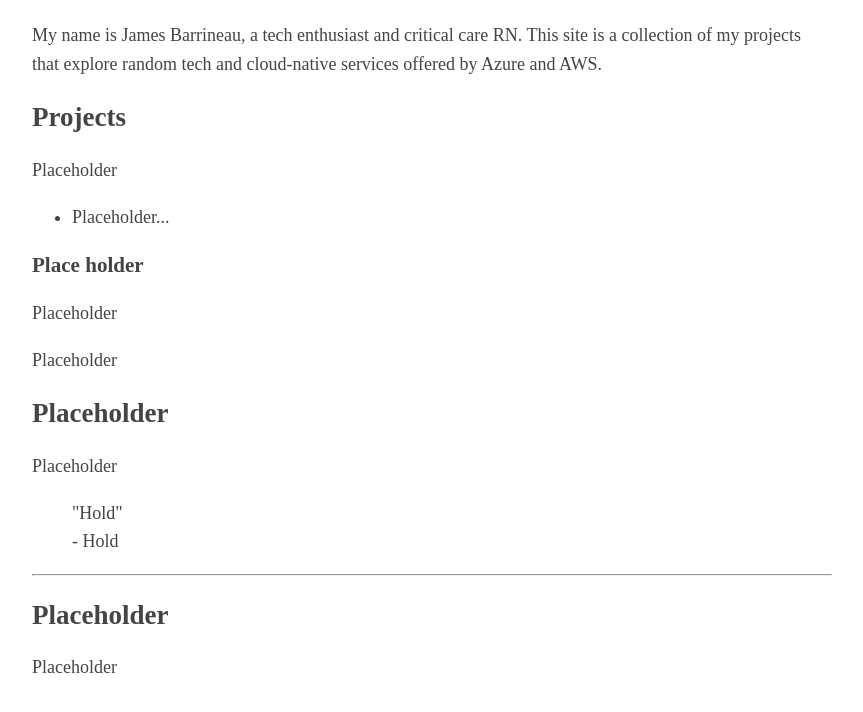
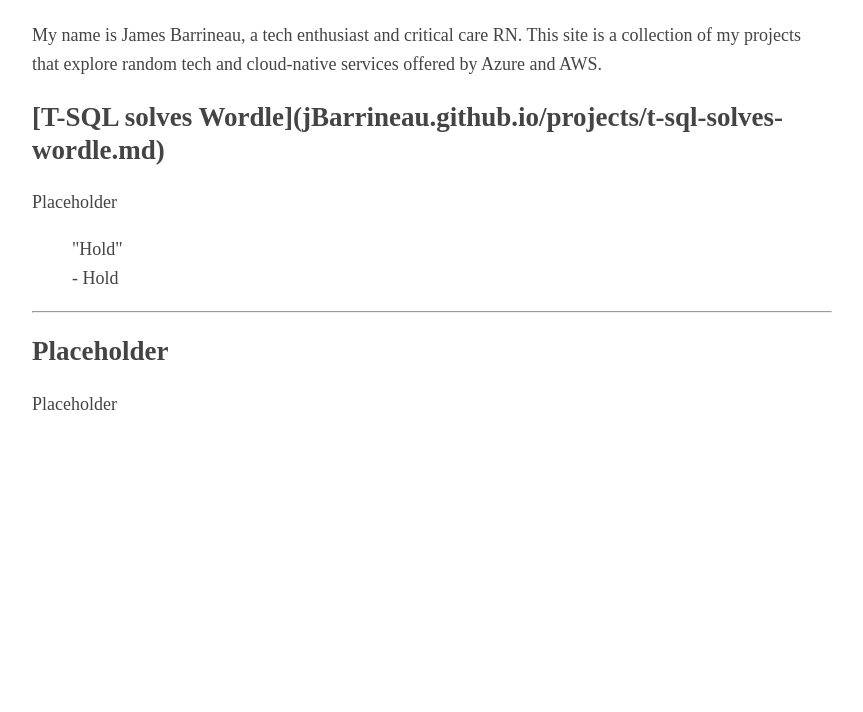
Before and after one commit to jBarrineau/jBarrineau.github.io, a plain HTML site: page index.html in a window 1280 px wide. Shown: the part 86-798 px from the top of the page, without its empty margins (208-1071 px from the left). Drawn offline with Linux system fonts and the light colour scheme.

Commit message:
adding entry

```diff
--- a/index.html
+++ b/index.html
@@ -32,25 +32,9 @@
         </aside>
     </header>
 
-    <h2>Projects</h2>
+    <h2>[T-SQL solves Wordle](jBarrineau.github.io/projects/t-sql-solves-wordle.md)</h2>
 
     <p>Placeholder</p>
-
-    <ul>
-        <li>Placeholder...</li>
-    </ul>
-
-    <h3>Place holder</h3>
-
-    <p>Placeholder</p>
-
-    <p>Placeholder</p>
-
-    <h2>Placeholder</h2>
-
-    <p>Placeholder</p>
-
-
 
     <blockquote cite="https://www.vitsoe.com/us/about/good-design">"Hold"<br>
         - Hold
```
Also changed, not shown: 1 other file.
